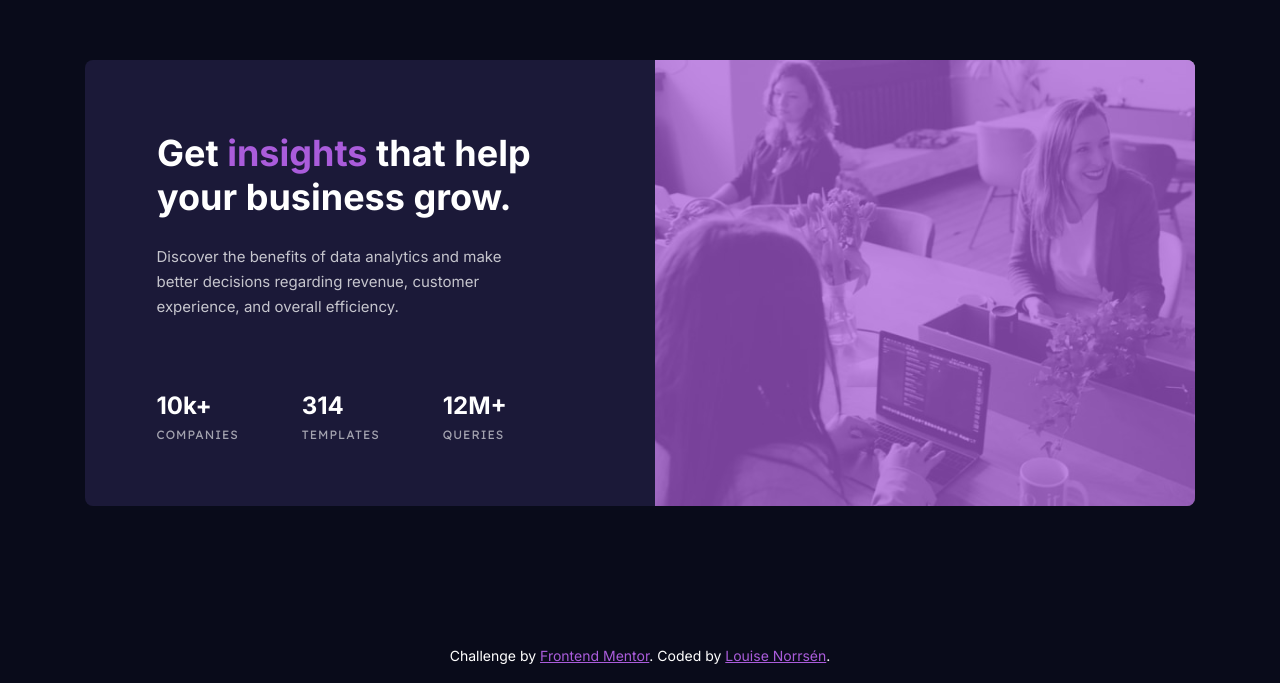
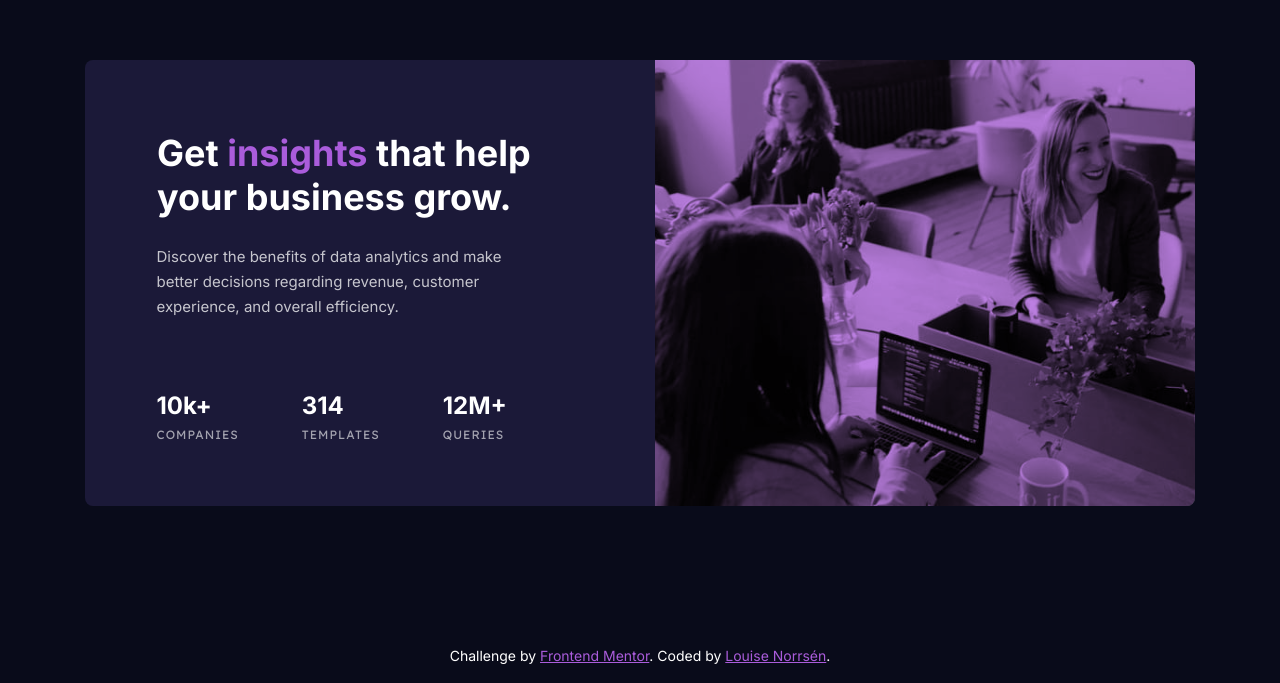
Before and after one commit to louisenorrsen/stats-preview-card-component-main, a plain HTML site: page index.html in a window 1280 px wide. Shown: the part 117-800 px from the top of the page. Drawn offline with Linux system fonts and the light colour scheme.

Commit message:
Update style.css

```diff
--- a/style.css
+++ b/style.css
@@ -41,7 +41,8 @@ main {
     background-color: var(--soft-violet);
     position: absolute;
     top: 0;
-    opacity: .7;
+    mix-blend-mode: multiply;
+    opacity: 0.79;
     width: 327px;
     height: 240px;
 }
```
